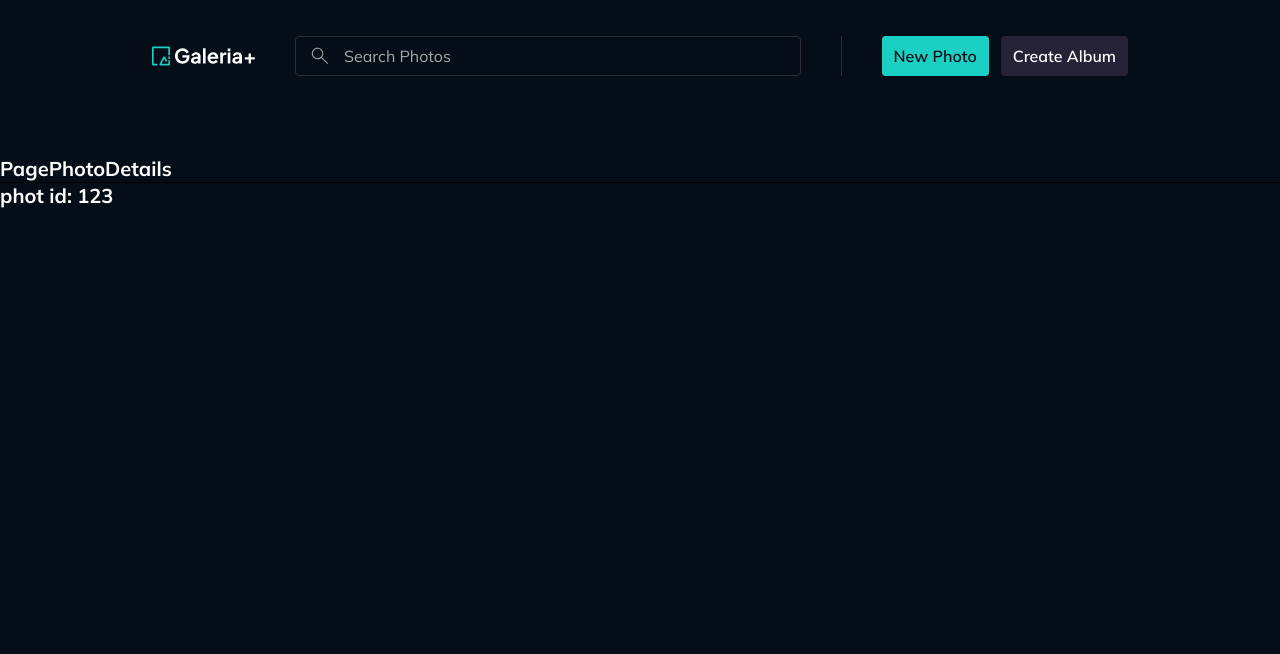
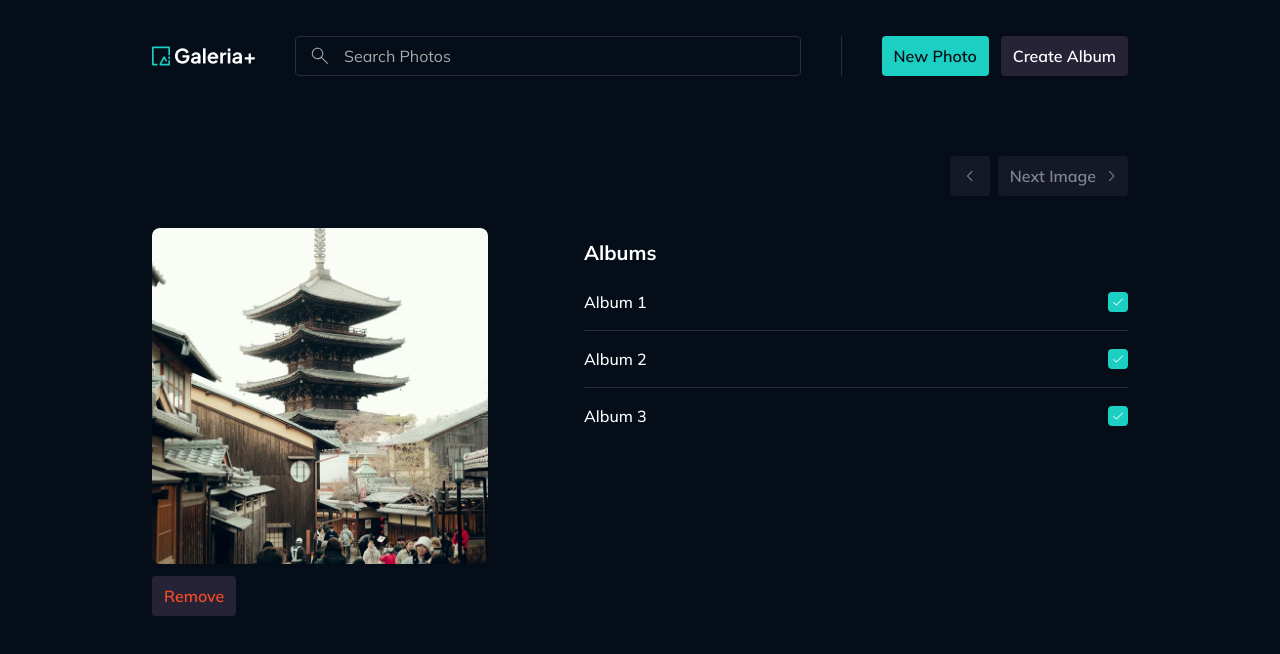
Before and after one commit to Vitorcd20/gallery-app, a React (Vite) app: page /photos/123 in a window 1280 px wide. Shown: the top 654 px of the page. Built offline with nearby package versions, Linux system fonts and the light colour scheme.

Commit message:
feat: add page-photos-details component

```diff
--- a/src/pages/page-photo-details.tsx
+++ b/src/pages/page-photo-details.tsx
@@ -1,13 +1,72 @@
 import { useParams } from "react-router";
+import Container from "../components/container";
+import PhotosNavigator from "../context/photos/components/photos-navigator";
 import Text from "../components/text";
+import type { Photo } from "../context/photos/models/photo";
+import Skeleton from "../components/skeleton";
+import ImagePreview from "../components/image-preview";
+import Button from "../components/button";
+import AlbumsListSelectable from "../context/albums/models/components/albums-list-selectable";
 
 export default function PagePhotoDetails() {
-    const {id} = useParams()
+  const { id } = useParams();
+
+  // for tests
+  const isLoadingPhoto = false;
+  const photo = {
+    id: "123",
+    imageId: "portrait-tower.png",
+    albums: [
+      { id: "321", title: "Album 1" },
+      { id: "123", title: "Album 2" },
+      { id: "455", title: "Album 3" },
+    ],
+  } as Photo;
+
   return (
     <>
-      <Text variant="heading-medium">PagePhotoDetails</Text>
-      <hr />
-      <Text variant="heading-medium">phot id: {id}</Text>
+      <Container>
+        <header className="flex items-center justify-between gap-8 mb-8">
+          {!isLoadingPhoto ? (
+            <Text as="h2" variant="heading-large">{photo?.title}</Text>
+          ) : (
+            <Skeleton className="w-48 h-48" />
+          )}
+
+          <PhotosNavigator />
+        </header>
+
+        <div className="grid grid-cols-[21rem_1fr] gap-24">
+          <div className="space-y-3">
+            {!isLoadingPhoto ? (
+              <ImagePreview
+                src={`/images/${photo?.imageId}`}
+                title={photo?.title}
+                imageClassName="h-[21rem]"
+              />
+            ) : (
+              <Skeleton className="h-[21rem]" />
+            )}
+
+            {!isLoadingPhoto ? (
+              <Button variant="destructive">Remove</Button>
+            ) : (
+              <Skeleton className="w-20 h-10" />
+            )}
+          </div>
+
+           <div className="py-3">
+            <Text as="h3" variant="heading-medium" className="mb-6">Albums</Text>
+
+             <AlbumsListSelectable photo={photo} albums={[
+              { id: "321", title: "Album 1" },
+              { id: "123", title: "Album 2" },
+              { id: "455", title: "Album 3" },
+             ]} />
+           </div>
+
+        </div>
+      </Container>
     </>
   );
 }
```
